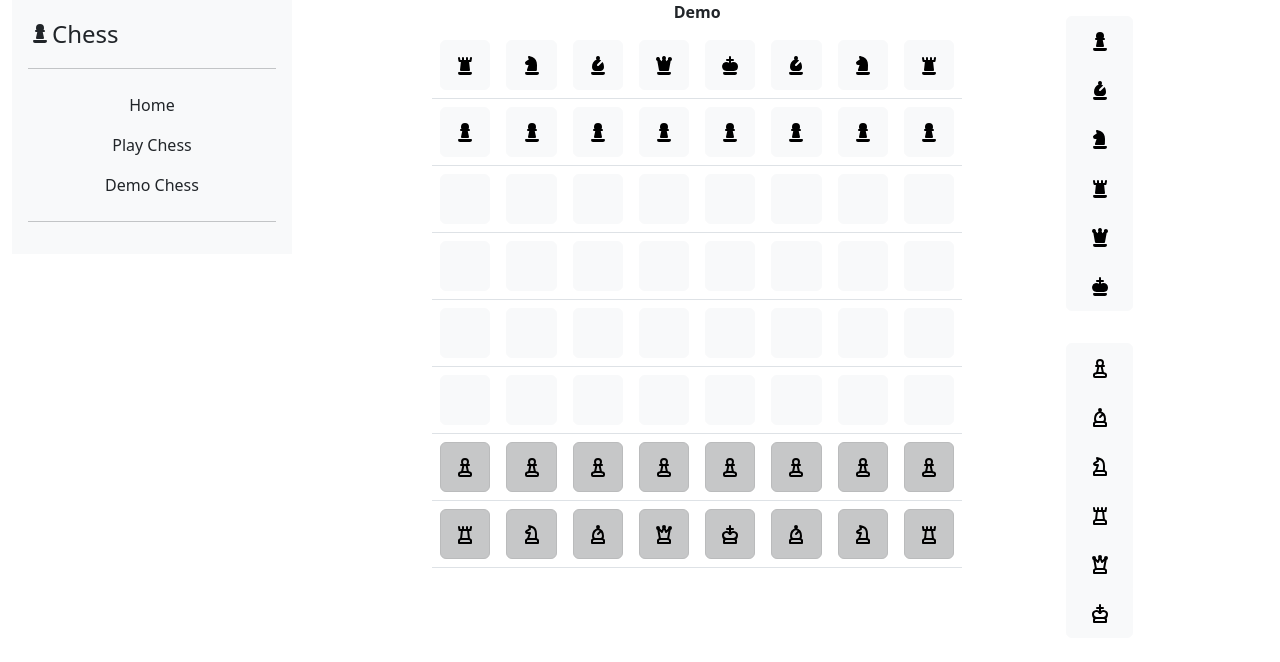
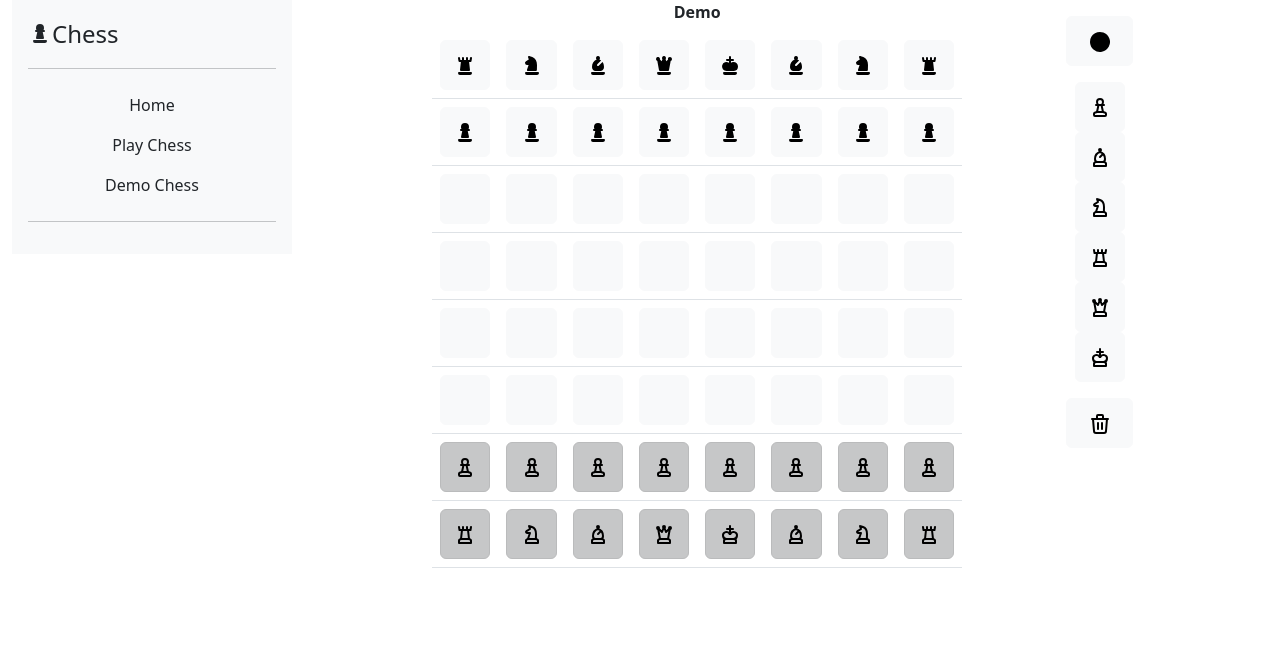
Before and after one commit to qdave5/chess-with-react, a React (Create React App) app: page /demo in a window 1280 px wide. Shown: the top 662 px of the page. Built offline with nearby package versions, Linux system fonts and the light colour scheme.

Commit message:
update Demo btn functionality

```diff
--- a/src/components/ChessBoardDemo/ChessDemo.jsx
+++ b/src/components/ChessBoardDemo/ChessDemo.jsx
@@ -19,6 +19,7 @@ const ChessBoardContain = () => {
     );
 
   const [sourcePiece, setSourcePiece] = useState(null);
+  const [operationPiece, setOperationPiece] = useState(null);
 
   useEffect(() => {
     setTileList(updateAllTiles(getEmptyTiles(), getDefaultPieces()));
@@ -29,6 +30,7 @@ const ChessBoardContain = () => {
   const handleClickEvent = (tile) => {
     const selectedTile = getTile(tileList, tile);
 
+    if (operationPiece === null) {
       if (sourcePiece === null) {
         if (selectedTile.piece.type !== PieceType.Empty)
           setSourcePiece(selectedTile);
@@ -38,6 +40,26 @@ const ChessBoardContain = () => {
         movePiece(sourcePiece, selectedTile);
         setSourcePiece(null);
         toggleSideTurn();
+      }
+    } else {
+      movePiece(operationPiece, selectedTile);
+      setOperationPiece(null);
+    }
+  };
+
+  const handleOperationsClickEvent = (operation) => {
+    var newItem = {};
+    for (var i in operation.item) newItem[i] = operation.item[i];
+
+    if (operationPiece === null) {
+      setOperationPiece({ piece: newItem });
+    } else if (
+      operationPiece.piece.side === newItem.side &&
+      operationPiece.piece.type === newItem.type
+    ) {
+      setOperationPiece(null);
+    } else {
+      setOperationPiece({ piece: newItem });
     }
   };
 
@@ -60,7 +82,7 @@ const ChessBoardContain = () => {
             />
           </Col>
           <Col sm={1} md={1} lg={1}>
-            <DemoOperations />
+            <DemoOperations handleClickEvent={handleOperationsClickEvent} />
           </Col>
         </div>
       </Container>
--- a/src/components/ChessBoardDemo/DemoOperations.jsx
+++ b/src/components/ChessBoardDemo/DemoOperations.jsx
@@ -11,32 +11,90 @@ import {
   IconChessKingFilled,
   IconChessKnightFilled,
   IconChessRookFilled,
+  IconCircle,
+  IconCircleFilled,
+  IconTrash,
 } from "@tabler/icons-react";
-import React from "react";
+import React, { useState } from "react";
 import { Col, Row } from "reactstrap";
+import {
+  BishopBlackPiece,
+  BishopWhitePiece,
+  EmptyPiece,
+  KingBlackPiece,
+  KingWhitePiece,
+  KnightBlackPiece,
+  KnightWhitePiece,
+  PawnBlackPiece,
+  PawnWhitePiece,
+  QueenBlackPiece,
+  QueenWhitePiece,
+  RookBlackPiece,
+  RookWhitePiece,
+} from "../Piece";
 
 const blackList = [
-  <IconChessFilled />,
-  <IconChessBishopFilled />,
-  <IconChessKnightFilled />,
-  <IconChessRookFilled />,
-  <IconChessQueenFilled />,
-  <IconChessKingFilled />,
+  PawnBlackPiece(),
+  BishopBlackPiece(),
+  KnightBlackPiece(),
+  RookBlackPiece(),
+  QueenBlackPiece(),
+  KingBlackPiece(),
 ];
 const whiteList = [
-  <IconChess />,
-  <IconChessBishop />,
-  <IconChessKnight />,
-  <IconChessRook />,
-  <IconChessQueen />,
-  <IconChessKing />,
+  PawnWhitePiece(),
+  BishopWhitePiece(),
+  KnightWhitePiece(),
+  RookWhitePiece(),
+  QueenWhitePiece(),
+  KingWhitePiece(),
 ];
 
-const DemoOperations = () => {
+const DemoOperations = ({ handleClickEvent }) => {
+  const [side, setSide] = useState(true);
+  const toggleSide = () => setSide(!side);
+
   return (
     <Row>
-      {/* black team */}
       <Col className="btn-group-vertical my-3">
+        <button
+          type="button"
+          class="btn btn-light"
+          style={{
+            minWidth: "50px",
+            minHeight: "50px",
+            padding: "12.5%",
+          }}
+          onClick={toggleSide}
+        >
+          {side ? <IconCircleFilled /> : <IconCircle />}
+        </button>
+      </Col>
+      {side ? (
+        // White Team
+        <Col>
+          {whiteList.map((item) => {
+            return (
+              <button
+                type="button"
+                class="btn btn-light"
+                style={{
+                  minWidth: "50px",
+                  minHeight: "50px",
+                  padding: "12.5%",
+                }}
+                name={"b-pawn"}
+                onClick={() => handleClickEvent({ item: item })}
+                color={"light"}
+              >
+                {item.icon}
+              </button>
+            );
+          })}
+        </Col>
+      ) : (
+        // Black Team
+        <Col>
           {blackList.map((item) => {
             return (
               <button
@@ -48,18 +106,16 @@ const DemoOperations = () => {
                   padding: "12.5%",
                 }}
                 name={"b-pawn"}
-              // onClick={() => handleClickEvent("b-pawn")}
+                onClick={() => handleClickEvent({ item: item })}
                 color={"light"}
               >
-              {item}
+                {item.icon}
               </button>
             );
           })}
         </Col>
-      {/* white team */}
+      )}
       <Col className="btn-group-vertical my-3">
-        {whiteList.map((item) => {
-          return (
         <button
           type="button"
           class="btn btn-light"
@@ -68,14 +124,10 @@ const DemoOperations = () => {
             minHeight: "50px",
             padding: "12.5%",
           }}
-              name={"b-pawn"}
-              // onClick={() => handleClickEvent("b-pawn")}
-              color={"light"}
+          onClick={() => handleClickEvent({ item: EmptyPiece() })}
         >
-              {item}
+          <IconTrash />
         </button>
-          );
-        })}
       </Col>
     </Row>
   );
```
Lines whose indentation alone changed are shown as unchanged.
